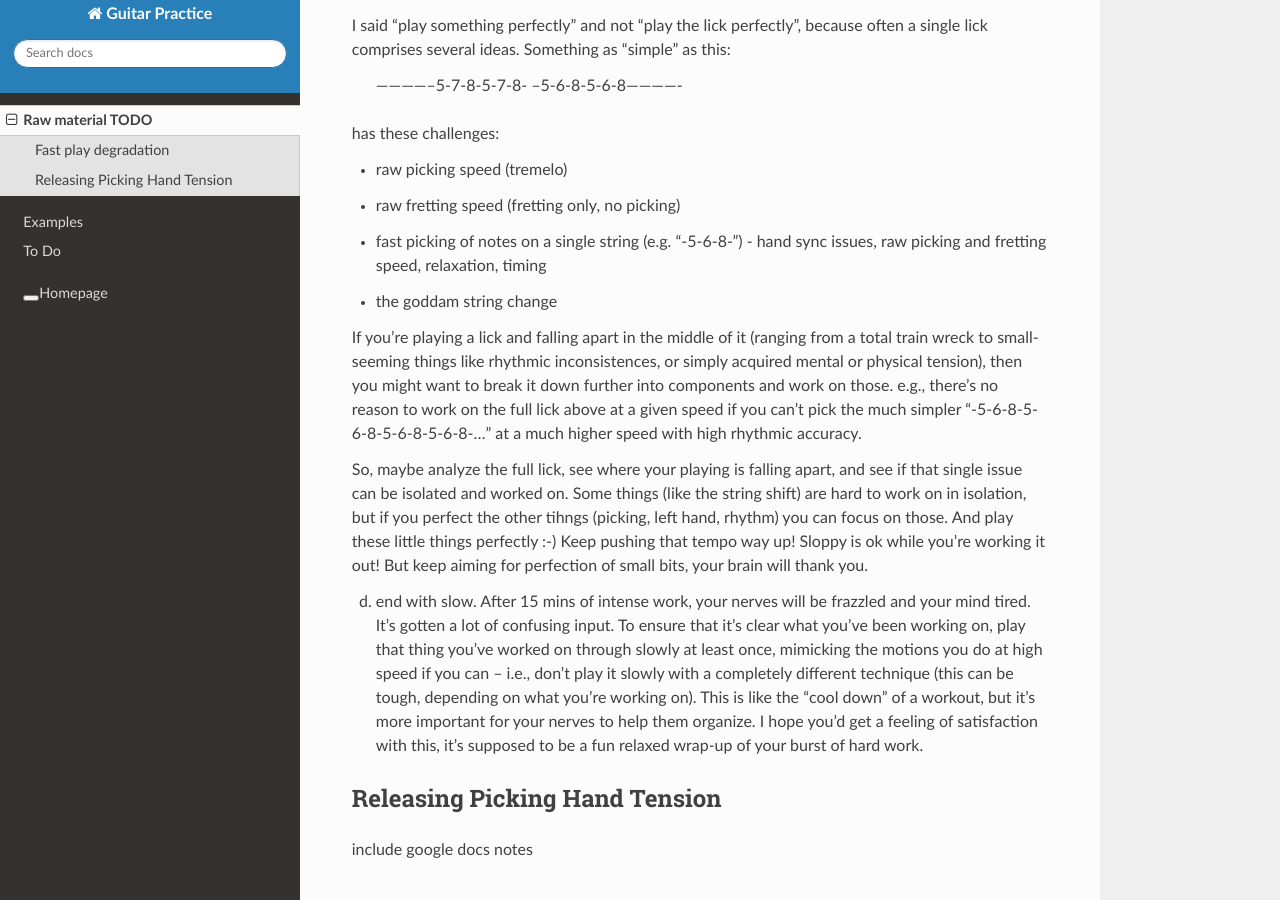
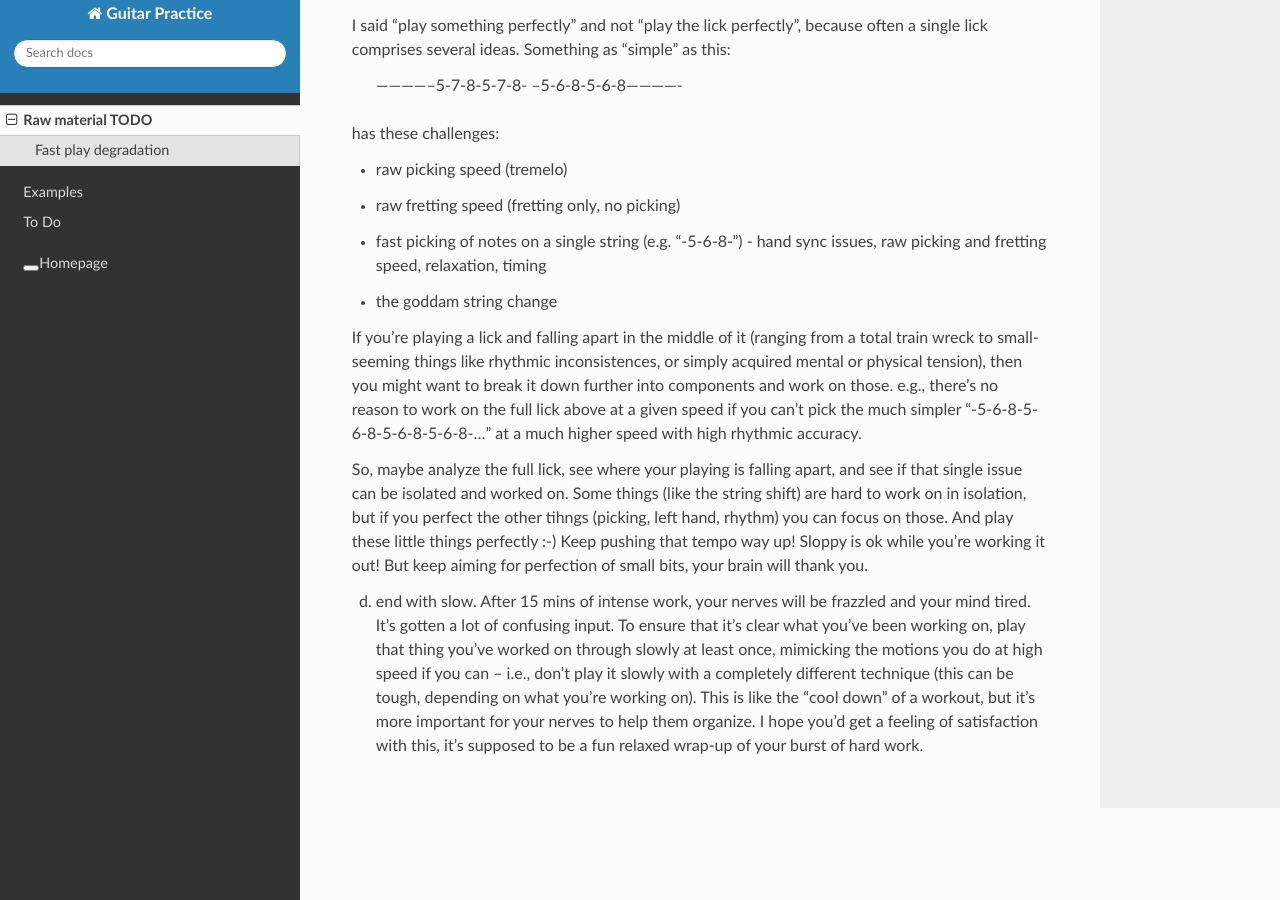
Before and after one commit to jzohrab/practicing-guitar, a Sphinx documentation site: the page built from docs/inbox.rst, in a window 1280 px wide and 900 px high, scrolled down 1310 px. Built offline with Sphinx 7.4.7 and the Read the Docs theme 2.0.0, drawn with Linux system fonts in a browser that asks for light colours; pages that are not in the unit, such as notebooks, are missing from menus; a script that is not in the unit is left out.

Commit message:
Move comment.

```diff
--- a/docs/inbox.rst
+++ b/docs/inbox.rst
@@ -45,9 +45,3 @@ If you're playing a lick and falling apart in the middle of it (ranging from a t
 So, maybe analyze the full lick, see where your playing is falling apart, and see if that single issue can be isolated and worked on.  Some things (like the string shift) are hard to work on in isolation, but if you perfect the other tihngs (picking, left hand, rhythm) you can focus on those.  And play these little things perfectly :-)  Keep pushing that tempo way up!  Sloppy is ok while you're working it out!  But keep aiming for perfection of small bits, your brain will thank you.
 
 (d) end with slow.  After 15 mins of intense work, your nerves will be frazzled and your mind tired.  It's gotten a lot of confusing input.  To ensure that it's clear what you've been working on, play that thing you've worked on through slowly at least once, mimicking the motions you do at high speed if you can -- i.e., don't play it slowly with a completely different technique (this can be tough, depending on what you're working on).  This is like the "cool down" of a workout, but it's more important for your nerves to help them organize.  I hope you'd get a feeling of satisfaction with this, it's supposed to be a fun relaxed wrap-up of your burst of hard work.
-
-
-Releasing Picking Hand Tension
-------------------------------
-
-include google docs notes
--- a/docs/part-2-basics/tension-and-relaxation.rst
+++ b/docs/part-2-basics/tension-and-relaxation.rst
@@ -26,3 +26,6 @@ this or that motor act.
 It is weak
 static tension stimulating cortical activity that exerts the
 most favorable influence on muscle preparedness and innervation.
+
+
+.. todo:: include google docs notes
```
